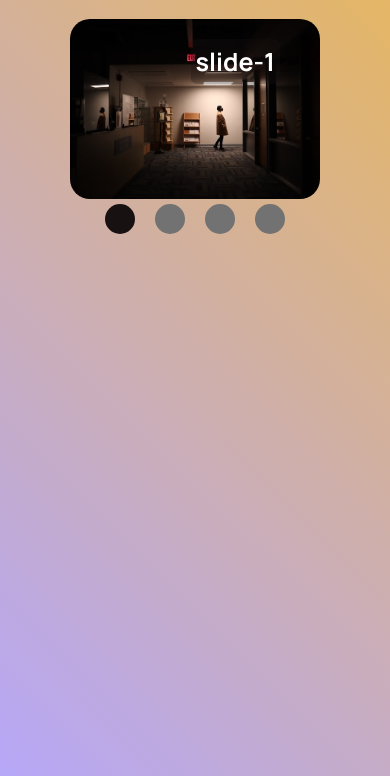
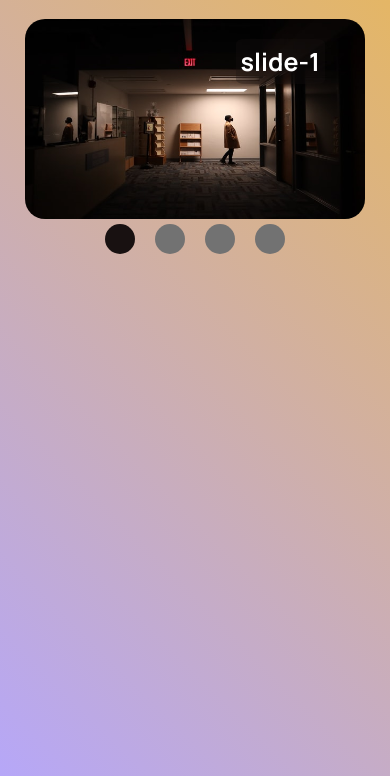
Before and after one commit to VityaPoprozhuk/slider, a plain HTML site: page index.html in a window 390 px wide. Shown: the part 68-844 px from the top of the page. Drawn offline with Linux system fonts and the light colour scheme.

Commit message:
Update style.css

```diff
--- a/css/style.css
+++ b/css/style.css
@@ -31,6 +31,7 @@ body {
   position: relative;
   width: 798px;
   height: 500px;
+  border-radius: 20px;
   box-shadow: 10px 10px 44px -18px black;
   display: flex;
   transition: 0.8s;
@@ -103,15 +104,15 @@ body {
   right: 10px;
 }
 
-@media screen and (max-width: 400px) {
+@media screen and (max-width: 450px) {
   .slider {
     position: relative;
-    width: 250px;
-    height: 180px;
+    width: 340px;
+    height: 200px;
   }
   .slider .slide img {
-    width: 250px;
-    height: 180px;
+    width: 340px;
+    height: 200px;
   }
 
   .btn img {
```
